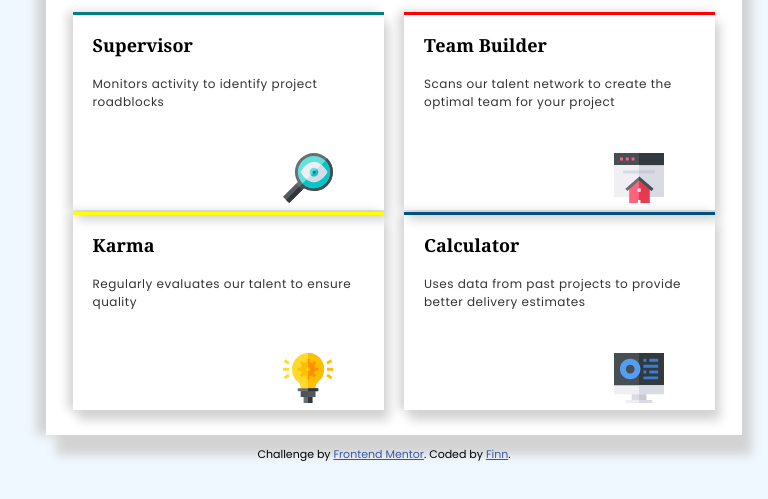
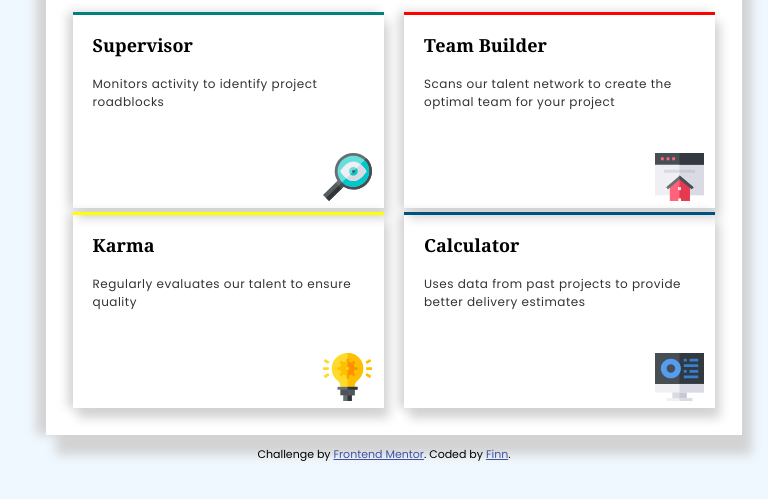
Before and after one commit to Finniki/four-card-feature-section, a plain HTML site: page index.html in a window 768 px wide. Shown: the part 237-736 px from the top of the page. Drawn offline with Linux system fonts and the light colour scheme.

Commit message:
Add files via upload

```diff
--- a/styles.css
+++ b/styles.css
@@ -72,8 +72,8 @@ section > p {
   letter-spacing: 0.5px;
 }
 img {
-  padding: 30px 0px 0px 190px;
-  width: 50px;
+  padding: 30px 0 0 85%;
+  width: 18%;
 }
 
 @media screen and (max-width: 576px) {
@@ -111,7 +111,7 @@ img {
     border-top: 3px solid teal;
   }
   .builder {
-    grid-area: 1/2/3/3;
+    grid-area: 1/2/2/3;
     border-top: 3px solid red;
   }
   .karma {
```
